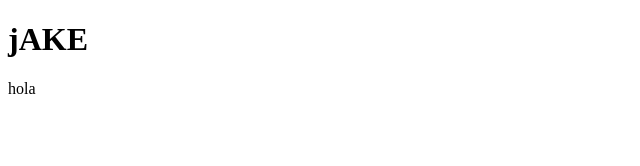
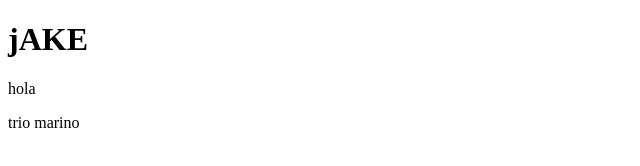
Before and after one commit to 62579587-source/clase03, a plain HTML site: page index.html in a window 1280 px wide. Shown: the full height of the page, 0-640 px from the left. Drawn offline with Linux system fonts and the light colour scheme.

Commit message:
hola causas

```diff
--- a/index.html
+++ b/index.html
@@ -9,5 +9,6 @@
     <h1>jAKE</h1>
     <p>hola</p>
     <a href="xdz"></a>
+    <th>trio marino</th>
 </body>
 </html>
```
